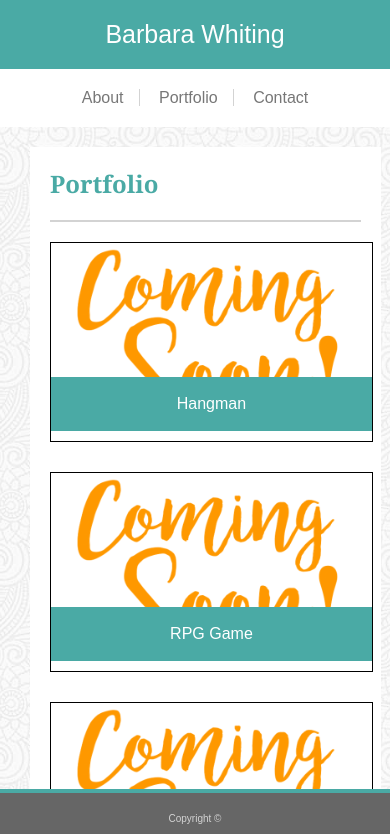
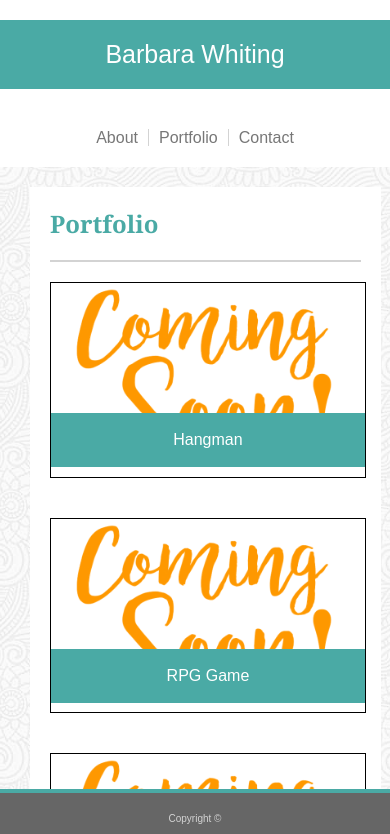
Before and after one commit to whitingba/Responsive-Portfolio, a plain HTML site: page portfolio.html in a window 390 px wide. Shown: the top 834 px of the page. Drawn offline with Linux system fonts and the light colour scheme.

Commit message:
Final project to be turned in

```diff
--- a/assets/css/media.css
+++ b/assets/css/media.css
@@ -18,8 +18,9 @@ header {
     width: 100%;
     background-color: #ffffff;
     /* padding: 20px; */
-    border-bottom: 2px solid #cccccc
+    border-bottom: 2px solid #cccccc;
     font-family: Georgia, 'Times New Roman', Times, serif;
+    position: static;
 }
 
 /*Nav Bar*/
@@ -195,50 +196,3 @@ width: 100%;
 #rock {
     padding-bottom: 40px;
 }
-
-
-
-
-
-
-
-
-
-
-@media screen and (max-width: 768px) {
-
-}
-
-
-
-
-
-/* Media responsive */
-@media screen and (max-width: 980px) {
-
-
-}
-
-
-
-/* @media screen and (max-width: 640px) {
-    header {
-        position: static;
-     }
-
-
-     .floatLeftpic {
-         float: none;
-         display: block;
-         margin-left: 20px;
-         margin-right: 20px;
-     }
-
-     .main-section {
-        width: 100%;
-        /* margin: auto;
-        margin-top: 20px;
-        margin-bottom: 70px;
-        padding-bottom: 20px;
-        height: auto; */
-} */
--- a/assets/css/style.css
+++ b/assets/css/style.css
@@ -11,6 +11,7 @@ body {
     color: #777777
 }
 
+/*nav bar styling*/
 header {
     width: 100%;
     background-color: #ffffff;
@@ -19,59 +20,58 @@ header {
     font-family: Georgia, 'Times New Roman', Times, serif;
 }
 
-.myname {
-    font-size: 25px;
-    width: 100%;
-    background-color: #4aaaa5;
-    color: white;
-    text-align: center;
-    padding: 20px;
-}
-
-ul {
-    list-style-type: none;
+.navbar {
     width: 960px;
     margin: auto;
 }
 
-li {
-    display: inline;
+.table {
+    float: right;
 }
 
-li a {
-    padding: 0px 10px;
-    text-decoration: none;
+.myname {
+    font-size: 25px;
+    background-color: #4aaaa5;
+    color: white;
+    padding: 20px;
 }
 
-li a:link {
+.myname:visited {
+    color: white;
+}
+
+.myname:link {
+    color: white;
+}
+a {
+    text-decoration: none;
+    padding: 0px 10px;
+}
+ a:link {
     color: #777777;
 }
 
-li a:visited {
+ a:visited {
     color: #777777;
 }
 
-li a:hover {
+ a:hover {
     color: #4aaaa5;
 }
 
-li a:active {
-    color: red;
+ a:active {
+    color: black;
 }
+.portfolio {
 
-.portfolio {
-    float: right;
+    border-right: 1px solid lightgray;
+}
+.about {
+
     border-right: 1px solid lightgray;
 }
 
-.contact {
-    float: right
-}
 
-.about {
-    float: right;
-    border-right: 1px solid lightgray;
-}
 
 h2 {
     clear: both;
@@ -80,7 +80,6 @@ h2 {
     border-bottom: 2px solid lightgray;
     padding: 20px 0px;
     margin: 0px 20px;
-
 }
 
 .footer {
@@ -112,7 +111,7 @@ h2 {
 
 /* This section is for the About page only */
 
-.floatLeftpic {
+.myPic {
     float: left;
     width: 200px;
     height: auto;
@@ -129,13 +128,20 @@ h2 {
 /* Start Portfolio page styling  */
 
 .image {
-    width: 250px;
-    height: auto;
+    width: 300px;
+    height: 250px;
     border: 1px solid black;
     margin: 20px 20px 20px 20px;
+    position: relative;
 }
 
-#Hangman {
+.soonImg {
+    width: 100%;
+    height: 100%;
+}
+
+
+ #Hangman {
     float: left;
 }
 
@@ -162,18 +168,18 @@ h2 {
     background-color: #4aaaa5;
     color: white;
     padding: 18px;
-    width: auto;
     text-align: center;
-    margin-bottom: 8px;
+    position: absolute;
+    bottom: 5%;
+    width: 100%;
+
+    /* width: auto; */
+      /* margin-bottom: 8px; */
 }
 
-/* .content:hover {
-    opacity: 0.5;
-} */
+/* End of Portfolio styling */
 
 
-
-/* End of Portfolio styling */
 
 /* Start Contact page styling */
 
@@ -191,6 +197,7 @@ input {
 
 textarea {
     margin-top: 5px;
+    width: 100%
 }
 
 
@@ -204,3 +211,140 @@ textarea {
 }
 
 /* End of contact page styling */
+
+
+/*MEDIA QUERIES*/
+
+
+@media screen and (max-width: 980px) {
+
+.navbar {
+    width: 100%;
+}
+
+.main-section {
+    width: 68%;
+    float: left;
+    margin-left: 20px;
+}
+
+.footer {
+    padding: 20px 0px;
+}
+
+/*Portfolio Section*/
+
+.image {
+    width: 40%;
+    height: auto;
+}
+}
+
+
+
+/* 768px media query */
+
+@media screen and (max-width: 768px) {
+
+.main-section {
+    width: 90%;
+}
+
+/*About me page*/
+
+.myPic {
+    width: 50%;
+    height: auto;
+}
+
+}
+
+
+
+
+
+
+
+@media screen and (max-width: 640px) {
+
+header {
+    position: static;
+    padding: 0px;
+}
+
+.navbar {
+    float: none;
+    width: 100%;
+    /* display: block; */
+    text-align: center;
+    padding: 20px 0 20px 0;
+}
+
+.myname {
+    float: none;
+    width: 100%;
+    margin-left: 0;
+    margin-right: 0;
+    padding-left: 0;
+    padding-right: 0;
+    display: block;
+    text-align: center;
+    /* padding-top: 20px;
+    padding-bottom: 20px;
+    width: 100%; */
+
+}
+
+.table {
+    float: none;
+    display: table;
+    padding-top: 20px;
+    margin: 20px auto 0 auto;
+}
+
+li a {
+    padding: 0px 15px;
+    text-decoration: none;
+    display: inline;
+    width: fit-content;
+
+}
+
+
+
+.main-section {
+    width: 90%;
+    background-color: white;
+    margin: 20px 0 100px 30px;
+    height: auto;
+    overflow: auto;
+    float: none;
+}
+
+.footer {
+    padding: 20px 0px;
+}
+
+/*About Me page only*/
+
+.myPic {
+    float: none;
+    width: 100%;
+    height: auto;
+    /* padding: 20px 0; */
+    display: block;
+    margin: 0 auto;
+}
+
+.aboutMeParagraphs {
+    padding: 15px 20px 40px 20px;
+    line-height: 25px;
+}
+
+.image {
+    width: 90%;
+    height: auto;
+}
+
+
+}
--- a/portfolio.html
+++ b/portfolio.html
@@ -6,18 +6,31 @@
     <meta name="viewport" content="width=device-width, initial-scale=1.0">
 
     <title>Barbara Whiting - Portfolio</title>
-    <!-- <link rel="stylesheet" type="text/css" href="assets/css/style.css"> -->
-    <link rel="stylesheet" type="text/css" href="assets/css/media.css">
+    <link rel="stylesheet" type="text/css" href="assets/css/style.css">
+    <!-- <link rel="stylesheet" type="text/css" href="assets/css/media.css"> -->
 </head>
 
 <body>
 
     <header>
-        <div>
+        <div class="navbar">
+            <a class="myname" href="index.html">Barbara Whiting</a>
+            <div class="table">
+                <a class="about" href="index.html">About</a>
+                <a class="portfolio" href="portfolio.html">Portfolio</></a>
+                <a class="contact" href="contact.html">Contact</></a>
+            </div>
+        </div>
+    </header>
+
+
+    <!--Changed my header for Homework 2 to make it easier to style my media queries-->
+    <!-- <header>
+        <div class="navbar">
             <ul>
                 <li class="myname">Barbara Whiting</li>
             </ul>
-        </div>
+
             <div class="table">
                 <ul id="link-list">
                     <li class="about"><a href="index.html">About</a></li>
@@ -25,12 +38,13 @@
                     <li class="contact"><a href="contact.html">Contact</a></li>
                 </ul>
             </div>
-    </header>
+        </div>
+    </header> -->
 
     <div class="main-section">
         <h2>Portfolio</h2>
 
-        <div class="image">
+        <div class="image" id="Hangman">
             <img class="soonImg" src="assets/images/ComingSoon1.png" alt="Hangman Coming Soon">
             <div class="content">Hangman</div>
         </div>
```
Also changed, not shown: contact.html (+19 -5 lines), index.html (+24 -6 lines). Lines whose indentation alone changed are shown as unchanged.
